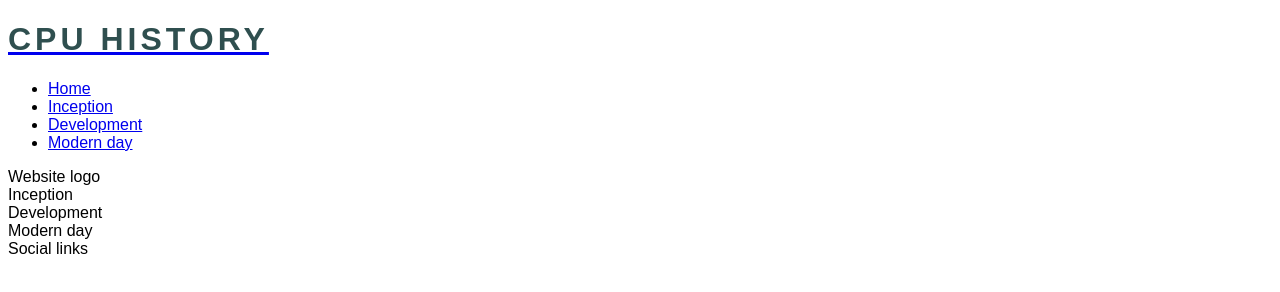
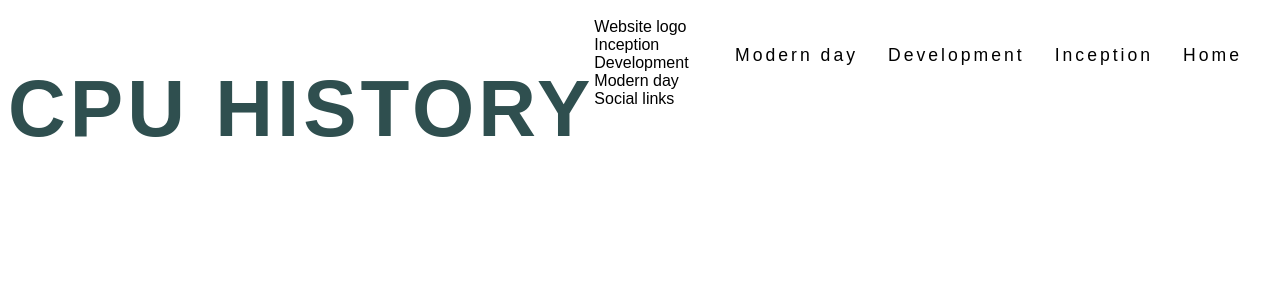
Before and after one commit to FwiffoPlays/cpu-history-site, a plain HTML site: page index.html in a window 1280 px wide. Drawn offline with Linux system fonts and the light colour scheme.

Commit message:
Added styling for the navigation menu

```diff
--- a/assets/css/style.css
+++ b/assets/css/style.css
@@ -10,5 +10,30 @@ h1, h2 {
 
 #logo {
     float: left;
-    font-size: 280%;
+    font-size: 250%;
+    text-decoration: none;
 }
+
+#menu {
+    font-size: 110%;
+    letter-spacing: 3px;
+}
+
+#menu, #logo {
+    line-height: 75px;
+}
+
+#menu li {
+    float: right;
+    list-style-type: none;
+    margin-right: 30px;
+}
+
+#menu a {
+    text-decoration: none;
+    color: inherit;
+}
+
+#menu a:hover {
+    border-bottom: 1px solid darkslategray;
+}
--- a/index.html
+++ b/index.html
@@ -11,11 +11,11 @@
 </head>
 <body>
     <header>
-        <a href="index.html" class="logo">
+        <a href="index.html" id="logo">
             <h1>CPU History</h1>
         </a>
         <nav>
-            <ul>
+            <ul id="menu">
                 <li>
                     <a href="index.html">Home</a>
                 </li>
```
